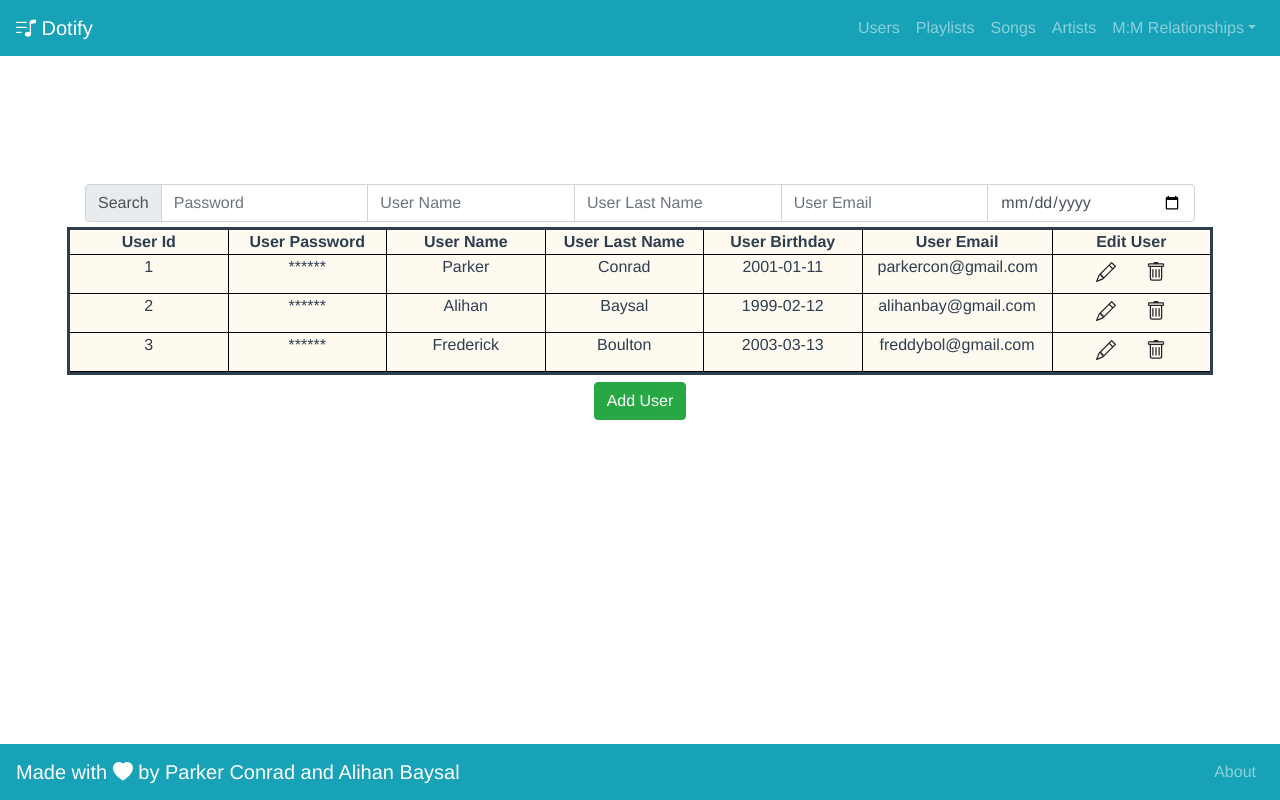
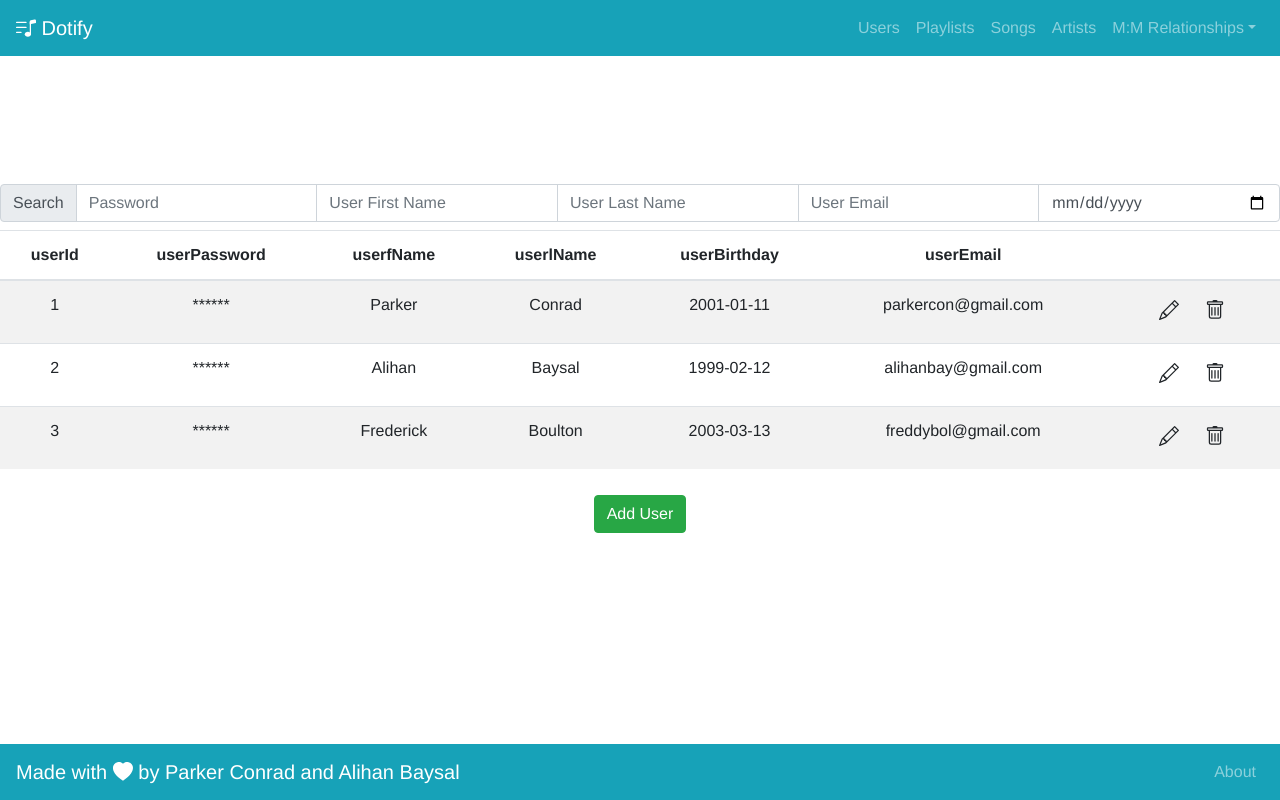
Before and after one commit to parkercon/dotify, a Vue app: page /users in a window 1280 px wide. Built offline with nearby package versions, Linux system fonts and the light colour scheme.

Commit message:
moved to table instead of grid

```diff
--- a/src/views/Artists.vue
+++ b/src/views/Artists.vue
@@ -1,22 +1,17 @@
 <template>
-<div>
+<div style="margin-top: 10%">
     <b-container style="margin-top: 10%;">
       <b-input-group prepend="Search" class="mb-2">
         <b-form-input placeholder="Artist Name"></b-form-input>
       </b-input-group>
     </b-container>
-  <b-container class="bv-example-row" style="background-color:floralwhite; outline:solid">
-    <b-row style="border-bottom: 1px solid black;">
-      <b-col style="font-weight:bold; border-right:1px solid black">Artist Id</b-col>
-      <b-col style="font-weight:bold; border-right:1px solid black">Artist Name</b-col>
-      <b-col style="font-weight:bold;">Edit Artist</b-col>
-    </b-row>
-    <b-row style="border-bottom: 1px solid black;" v-for="artist in artists" :key="artist.id">
-      <b-col style="border-right:1px solid black">{{artist.artistId}}</b-col>
-      <b-col style="border-right:1px solid black">{{artist.artistName}}</b-col>
-      <b-col><b-button variant="transparent"><b-icon icon="pencil"></b-icon></b-button>  <b-button class="delete" variant="transparent"><b-icon icon="trash"></b-icon></b-button></b-col>
-    </b-row>
-  </b-container>
+   <b-table striped hover :items="artists" :fields="fields">
+     <template #cell(edit)="data">
+       <span v-if="!data.rowSelected"></span>
+       <b-button variant="transparent"><b-icon icon="pencil"></b-icon></b-button>
+        <b-button class="delete" variant="transparent"><b-icon icon="trash"></b-icon></b-button>
+     </template>
+   </b-table>
     <b-button style="margin-top: 10px;" variant="success">Add Artist</b-button>
 </div>
 </template>
@@ -27,7 +22,12 @@ export default {
   name: 'Artists',
   setup () {
     return {
-      artists: mockData.Artists
+      artists: mockData.Artists,
+      fields: [
+        { key: "artistId", label: "artistId"},
+        { key: "artistName", label: "artistName" },
+        { key: 'edit', label: ''}
+      ]
     }
   }
 }
--- a/src/views/ArtistsAndSongs.vue
+++ b/src/views/ArtistsAndSongs.vue
@@ -1,24 +1,19 @@
 <template>
-<div>
-  <b-container style="margin-top: 10%;">
+<div style="margin-top: 10%">
+    <b-container style="margin-top: 10%;">
     <b-input-group prepend="Search" class="mb-2">
       <b-form-input placeholder="Artist Id" type="number"></b-form-input>
       <b-form-input placeholder="Song Id" type="number"></b-form-input>
     </b-input-group>
-  </b-container>
-  <b-container class="bv-example-row" style="background-color:floralwhite; outline:solid">
-    <b-row style="border-bottom: 1px solid black;">
-      <b-col style="font-weight:bold; border-right:1px solid black">Artist Id</b-col>
-      <b-col style="font-weight:bold; border-right:1px solid black">Song Id</b-col>
-      <b-col style="font-weight:bold;">Edit Artist & Song</b-col>
-    </b-row>
-    <b-row style="border-bottom: 1px solid black;" v-for="artistAndSong in artistsAndSongs" :key="artistAndSong.id">
-      <b-col style="border-right:1px solid black">{{artistAndSong.artistId}}</b-col>
-      <b-col style="border-right:1px solid black">{{artistAndSong.songId}}</b-col>
-      <b-col><b-button variant="transparent"><b-icon icon="pencil"></b-icon></b-button>  <b-button class="delete" variant="transparent"><b-icon icon="trash"></b-icon></b-button></b-col>
-    </b-row>
-  </b-container>
-  <b-button style="margin-top: 10px;" variant="success">Add Artists & Songs</b-button>
+    </b-container>
+   <b-table striped hover :items="artistsAndSongs" :fields="fields">
+     <template #cell(edit)="data">
+       <span v-if="!data.rowSelected"></span>
+       <b-button variant="transparent"><b-icon icon="pencil"></b-icon></b-button>
+        <b-button class="delete" variant="transparent"><b-icon icon="trash"></b-icon></b-button>
+     </template>
+   </b-table>
+    <b-button style="margin-top: 10px;" variant="success">Add Artists & Songs</b-button>
 </div>
 </template>
 
@@ -28,7 +23,12 @@ export default {
   name: 'ArtistsAndSongs',
   setup () {
     return {
-      artistsAndSongs: mockData.ArtistsAndSongs
+      artistsAndSongs: mockData.ArtistsAndSongs,
+      fields: [
+        { key: "artistId", label: "artistId"},
+        { key: "songId", label: "songId" },
+        { key: 'edit', label: ''}
+      ]
     }
   }
 }
--- a/src/views/Home.vue
+++ b/src/views/Home.vue
@@ -2,7 +2,7 @@
   <div class="home">
     <b-jumbotron style="margin-top: 10%;" bg-variant="transparent" header="Welcome to Dotify" lead="A New, Inefficient Way to Rock Out">
       <p>Come join the Revolution</p>
-      <b-button variant="primary" href="#">Get Started</b-button>
+      <b-button variant="primary" href="#">Rock Out</b-button>
     </b-jumbotron>
   </div>
 </template>
--- a/src/views/Playlists.vue
+++ b/src/views/Playlists.vue
@@ -1,5 +1,5 @@
 <template>
-<div>
+<div style="margin-top: 10%">
   <b-container style="margin-top: 10%;">
     <b-input-group prepend="Search" class="mb-2">
       <b-form-input placeholder="Playlist Name"></b-form-input>
@@ -7,23 +7,14 @@
       <b-form-input type="date"></b-form-input>
     </b-input-group>
   </b-container>
-  <b-container class="bv-example-row" style="background-color:floralwhite; outline:solid">
-    <b-row style="border-bottom: 1px solid black;">
-      <b-col style="font-weight:bold; border-right:1px solid black">Playlist Id</b-col>
-      <b-col style="font-weight:bold; border-right:1px solid black">Playlist Name</b-col>
-      <b-col style="font-weight:bold; border-right:1px solid black">User Id</b-col>
-      <b-col style="font-weight:bold; border-right:1px solid black">Playlist Date</b-col>
-      <b-col style="font-weight:bold;">Edit Playlist</b-col>
-    </b-row>
-    <b-row style="border-bottom: 1px solid black;" v-for="playlist in playlists" :key="playlist.id">
-      <b-col style="border-right:1px solid black">{{playlist.playlistId}}</b-col>
-      <b-col style="border-right:1px solid black">{{playlist.playlistName}}</b-col>
-      <b-col style="border-right:1px solid black">{{playlist.userId}}</b-col>
-      <b-col style="border-right:1px solid black">{{playlist.playlistDate}}</b-col>
-      <b-col><b-button variant="transparent"><b-icon icon="pencil"></b-icon></b-button>  <b-button class="delete" variant="transparent"><b-icon icon="trash"></b-icon></b-button></b-col>
-    </b-row>
-  </b-container>
-  <b-button style="margin-top: 10px;" variant="success">Add Playlist</b-button>
+   <b-table striped hover :items="playlists" :fields="fields">
+     <template #cell(edit)="data">
+       <span v-if="!data.rowSelected"></span>
+       <b-button variant="transparent"><b-icon icon="pencil"></b-icon></b-button>
+        <b-button class="delete" variant="transparent"><b-icon icon="trash"></b-icon></b-button>
+     </template>
+   </b-table>
+    <b-button style="margin-top: 10px;" variant="success">Add Playlist</b-button>
 </div>
 </template>
 
@@ -33,7 +24,14 @@ export default {
   name: 'Playlists',
   setup () {
     return {
-      playlists: mockData.Playlists
+      playlists: mockData.Playlists,
+      fields: [
+        { key: "playlistId", label: "playlistId"},
+        { key: "playlistName", label: "playlistName" },
+        { key: "userId", label: "userId"},
+        { key: "playlistDate", label: "playlistDate" },
+        { key: 'edit', label: ''}
+      ]
     }
   }
 }
--- a/src/views/PlaylistsAndSongs.vue
+++ b/src/views/PlaylistsAndSongs.vue
@@ -1,24 +1,19 @@
 <template>
-<div>
-  <b-container style="margin-top: 10%;">
+<div style="margin-top: 10%">
+    <b-container style="margin-top: 10%;">
     <b-input-group prepend="Search" class="mb-2">
       <b-form-input placeholder="Playlist Id" type="number"></b-form-input>
       <b-form-input placeholder="Song Id" type="number"></b-form-input>
     </b-input-group>
-  </b-container>
-  <b-container class="bv-example-row" style="background-color:floralwhite; outline:solid">
-    <b-row style="border-bottom: 1px solid black;">
-      <b-col style="font-weight:bold; border-right:1px solid black">Playlist Id</b-col>
-      <b-col style="font-weight:bold; border-right:1px solid black">Song Id</b-col>
-      <b-col style="font-weight:bold;">Edit Playlist & Song</b-col>
-    </b-row>
-    <b-row style="border-bottom: 1px solid black;" v-for="playlistAndSong in playlistsAndSongs" :key="playlistAndSong.id">
-      <b-col style="border-right:1px solid black">{{playlistAndSong.playlistId}}</b-col>
-      <b-col style="border-right:1px solid black">{{playlistAndSong.songId}}</b-col>
-      <b-col><b-button variant="transparent"><b-icon icon="pencil"></b-icon></b-button>  <b-button class="delete" variant="transparent"><b-icon icon="trash"></b-icon></b-button></b-col>
-    </b-row>
-  </b-container>
-  <b-button style="margin-top: 10px;" variant="success">Add Playlist & Songs</b-button>
+    </b-container>
+   <b-table striped hover :items="playlistsAndSongs" :fields="fields">
+     <template #cell(edit)="data">
+       <span v-if="!data.rowSelected"></span>
+       <b-button variant="transparent"><b-icon icon="pencil"></b-icon></b-button>
+        <b-button class="delete" variant="transparent"><b-icon icon="trash"></b-icon></b-button>
+     </template>
+   </b-table>
+    <b-button style="margin-top: 10px;" variant="success">Add Playlists & Songs</b-button>
 </div>
 </template>
 
@@ -28,7 +23,12 @@ export default {
   name: 'PlaylistsAndSongs',
   setup () {
     return {
-      playlistsAndSongs: mockData.PlaylistsAndSongs
+      playlistsAndSongs: mockData.PlaylistsAndSongs,
+      fields: [
+        { key: "playlistId", label: "playlistId"},
+        { key: "songId", label: "songId" },
+        { key: 'edit', label: ''}
+      ]
     }
   }
 }
--- a/src/views/Songs.vue
+++ b/src/views/Songs.vue
@@ -1,26 +1,19 @@
 <template>
-<div>
+<div style="margin-top: 10%">
   <b-container style="margin-top: 10%;">
     <b-input-group prepend="Search" class="mb-2">
-    <b-form-input placeholder="Song Name"></b-form-input>
-    <b-form-input type="date"></b-form-input>
-  </b-input-group>
+      <b-form-input placeholder="Song Name"></b-form-input>
+      <b-form-input type="date"></b-form-input>
+    </b-input-group>
   </b-container>
-  <b-container class="bv-example-row" style="background-color:floralwhite; outline:solid">
-    <b-row style="border-bottom: 1px solid black;">
-      <b-col style="font-weight:bold; border-right:1px solid black">Song Id</b-col>
-      <b-col style="font-weight:bold; border-right:1px solid black">Song Name</b-col>
-      <b-col style="font-weight:bold; border-right:1px solid black">Song Date</b-col>
-      <b-col style="font-weight:bold;">Edit Song</b-col>
-    </b-row>
-    <b-row style="border-bottom: 1px solid black;" v-for="song in songs" :key="song.id">
-      <b-col style="border-right:1px solid black">{{song.songId}}</b-col>
-      <b-col style="border-right:1px solid black">{{song.songName}}</b-col>
-      <b-col style="border-right:1px solid black">{{song.songDate}}</b-col>
-      <b-col><b-button variant="transparent"><b-icon icon="pencil"></b-icon></b-button>  <b-button class="delete" variant="transparent"><b-icon icon="trash"></b-icon></b-button></b-col>
-    </b-row>
-  </b-container>
-  <b-button style="margin-top: 10px;" variant="success">Add Song</b-button>
+   <b-table striped hover :items="songs" :fields="fields">
+     <template #cell(edit)="data">
+       <span v-if="!data.rowSelected"></span>
+       <b-button variant="transparent"><b-icon icon="pencil"></b-icon></b-button>
+        <b-button class="delete" variant="transparent"><b-icon icon="trash"></b-icon></b-button>
+     </template>
+   </b-table>
+    <b-button style="margin-top: 10px;" variant="success">Add Song</b-button>
 </div>
 </template>
 
@@ -30,7 +23,13 @@ export default {
   name: 'Songs',
   setup () {
     return {
-      songs: mockData.Songs
+      songs: mockData.Songs,
+      fields: [
+        { key: "songId", label: "songId"},
+        { key: "songName", label: "songName" },
+        { key: "songDate", label: "songDate" },
+        { key: 'edit', label: ''}
+      ]
     }
   }
 }
--- a/src/views/Users.vue
+++ b/src/views/Users.vue
@@ -1,35 +1,20 @@
 <template>
-<div>
-  <b-container style="margin-top: 10%;">
+<div style="margin-top: 10%">
     <b-input-group prepend="Search" class="mb-2">
       <b-form-input placeholder="Password" type="password"></b-form-input>
-      <b-form-input placeholder="User Name"></b-form-input>
+      <b-form-input placeholder="User First Name"></b-form-input>
       <b-form-input placeholder="User Last Name"></b-form-input>
       <b-form-input placeholder="User Email" type="email"></b-form-input>
       <b-form-input type="date"></b-form-input>
     </b-input-group>
-  </b-container>
-  <b-container class="bv-example-row" style="background-color:floralwhite; outline:solid">
-    <b-row style="border-bottom: 1px solid black;">
-      <b-col style="font-weight:bold; border-right:1px solid black">User Id</b-col>
-      <b-col style="font-weight:bold; border-right:1px solid black">User Password</b-col>
-      <b-col style="font-weight:bold; border-right:1px solid black">User Name</b-col>
-      <b-col style="font-weight:bold; border-right:1px solid black">User Last Name</b-col>
-      <b-col style="font-weight:bold; border-right:1px solid black">User Birthday</b-col>
-      <b-col cols="2" style="font-weight:bold; border-right:1px solid black">User Email</b-col>
-      <b-col style="font-weight:bold;">Edit User</b-col>
-    </b-row>
-    <b-row style="border-bottom: 1px solid black;" v-for="user in users" :key="user.id">
-      <b-col style="border-right:1px solid black">{{user.userId}}</b-col>
-      <b-col style="border-right:1px solid black">{{user.userPassword}}</b-col>
-      <b-col style="border-right:1px solid black">{{user.userfName}}</b-col>
-      <b-col style="border-right:1px solid black">{{user.userlName}}</b-col>
-      <b-col style="border-right:1px solid black">{{user.userBirthday}}</b-col>
-      <b-col cols="2" style="border-right:1px solid black">{{user.userEmail}}</b-col>
-      <b-col><b-button variant="transparent"><b-icon icon="pencil"></b-icon></b-button>  <b-button class="delete" variant="transparent"><b-icon icon="trash"></b-icon></b-button></b-col>
-    </b-row>
-  </b-container>
-  <b-button style="margin-top: 10px;" variant="success">Add User</b-button>
+   <b-table striped hover :items="users" :fields="fields">
+     <template #cell(edit)="data">
+       <span v-if="!data.rowSelected"></span>
+       <b-button variant="transparent"><b-icon icon="pencil"></b-icon></b-button>
+        <b-button class="delete" variant="transparent"><b-icon icon="trash"></b-icon></b-button>
+     </template>
+   </b-table>
+    <b-button style="margin-top: 10px;" variant="success">Add User</b-button>
 </div>
 </template>
 
@@ -39,7 +24,16 @@ export default {
   name: 'Users',
   setup () {
     return {
-      users: mockData.Users
+      users: mockData.Users,
+      fields: [
+        { key: "userId", label: "userId"},
+        { key: "userPassword", label: "userPassword" },
+        { key: "userfName", label: "userfName" },
+        { key: "userlName", label: "userlName" },
+        { key: "userBirthday", label: "userBirthday" },
+        { key: "userEmail", label: "userEmail" },
+        { key: 'edit', label: ''}
+      ]
     }
   }
 }
```
Lines whose indentation alone changed are shown as unchanged.
